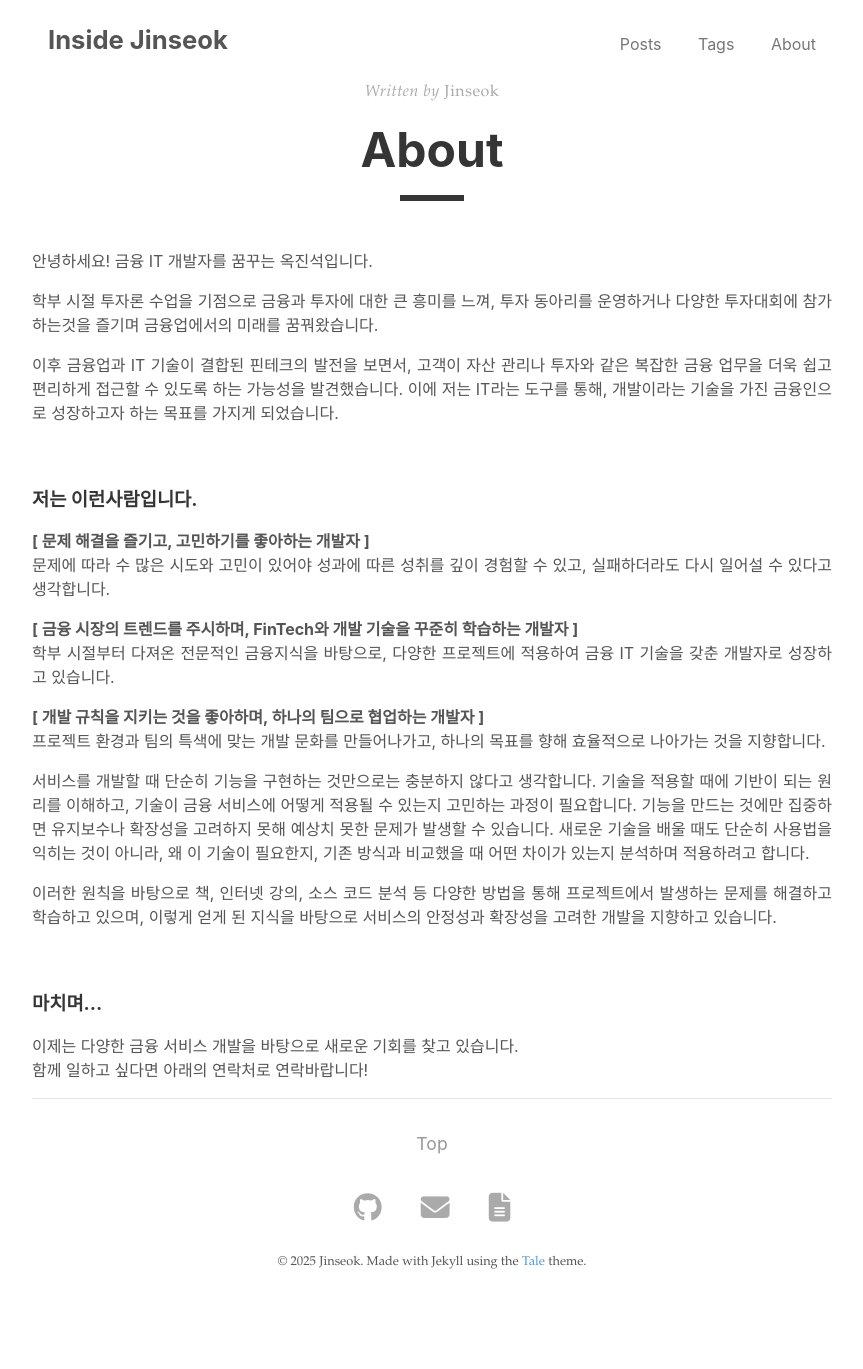
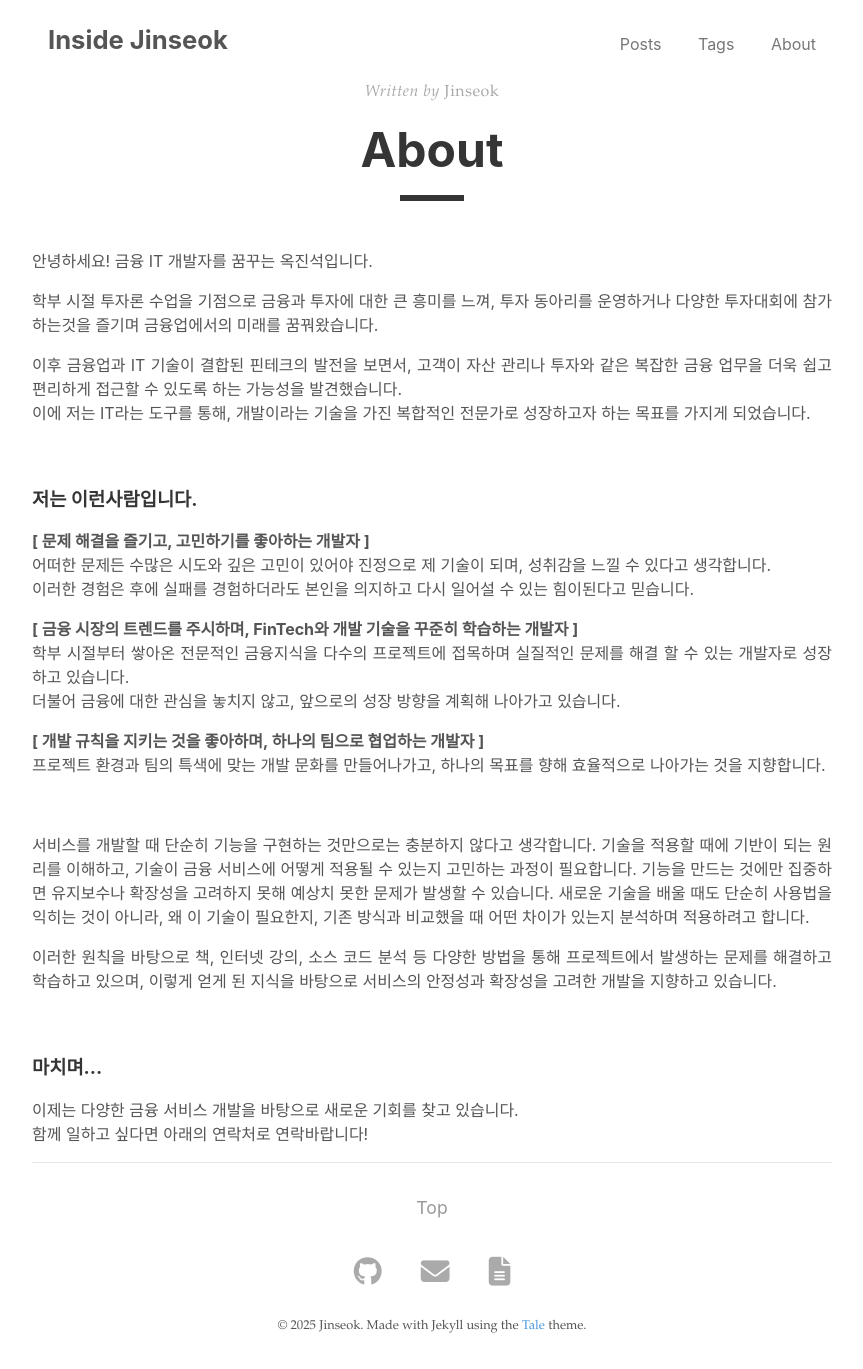
Before and after one commit to JJOK97/JJOK97.github.io, a Jekyll site: the page built from _pages/about.md, in a window 1280 px wide and 1369 px high. Shown: the whole window, without its empty margins (208-1071 px from the left). Built offline with Jekyll 4.4.1, drawn with Linux system fonts in a browser that asks for light colours.

Commit message:
update: about me

```diff
--- a/_pages/about.md
+++ b/_pages/about.md
@@ -9,20 +9,25 @@ permalink: /about/
 
 학부 시절 투자론 수업을 기점으로 금융과 투자에 대한 큰 흥미를 느껴, 투자 동아리를 운영하거나 다양한 투자대회에 참가하는것을 즐기며 금융업에서의 미래를 꿈꿔왔습니다.
 
-이후 금융업과 IT 기술이 결합된 핀테크의 발전을 보면서, 고객이 자산 관리나 투자와 같은 복잡한 금융 업무을 더욱 쉽고 편리하게 접근할 수 있도록 하는 가능성을 발견했습니다. 이에 저는 IT라는 도구를 통해, 개발이라는 기술을 가진 금융인으로 성장하고자 하는 목표를 가지게 되었습니다.
+이후 금융업과 IT 기술이 결합된 핀테크의 발전을 보면서, 고객이 자산 관리나 투자와 같은 복잡한 금융 업무을 더욱 쉽고 편리하게 접근할 수 있도록 하는 가능성을 발견했습니다.
+이에 저는 IT라는 도구를 통해, 개발이라는 기술을 가진 복합적인 전문가로 성장하고자 하는 목표를 가지게 되었습니다.
 
 <br>
 
 ### 저는 이런사람입니다.
 
 **[ 문제 해결을 즐기고, 고민하기를 좋아하는 개발자 ]**
-문제에 따라 수 많은 시도와 고민이 있어야 성과에 따른 성취를 깊이 경험할 수 있고, 실패하더라도 다시 일어설 수 있다고 생각합니다.
+어떠한 문제든 수많은 시도와 깊은 고민이 있어야 진정으로 제 기술이 되며, 성취감을 느낄 수 있다고 생각합니다.
+이러한 경험은 후에 실패를 경험하더라도 본인을 의지하고 다시 일어설 수 있는 힘이된다고 믿습니다.
 
 **[ 금융 시장의 트렌드를 주시하며, FinTech와 개발 기술을 꾸준히 학습하는 개발자 ]**
-학부 시절부터 다져온 전문적인 금융지식을 바탕으로, 다양한 프로젝트에 적용하여 금융 IT 기술을 갖춘 개발자로 성장하고 있습니다.
+학부 시절부터 쌓아온 전문적인 금융지식을 다수의 프로젝트에 접목하며 실질적인 문제를 해결 할 수 있는 개발자로 성장하고 있습니다.
+더불어 금융에 대한 관심을 놓치지 않고, 앞으로의 성장 방향을 계획해 나아가고 있습니다.
 
 **[ 개발 규칙을 지키는 것을 좋아하며, 하나의 팀으로 협업하는 개발자 ]**
 프로젝트 환경과 팀의 특색에 맞는 개발 문화를 만들어나가고, 하나의 목표를 향해 효율적으로 나아가는 것을 지향합니다.
+
+<br>
 
 서비스를 개발할 때 단순히 기능을 구현하는 것만으로는 충분하지 않다고 생각합니다. 기술을 적용할 때에 기반이 되는 원리를 이해하고, 기술이 금융 서비스에 어떻게 적용될 수 있는지 고민하는 과정이 필요합니다. 기능을 만드는 것에만 집중하면 유지보수나 확장성을 고려하지 못해 예상치 못한 문제가 발생할 수 있습니다. 새로운 기술을 배울 때도 단순히 사용법을 익히는 것이 아니라, 왜 이 기술이 필요한지, 기존 방식과 비교했을 때 어떤 차이가 있는지 분석하며 적용하려고 합니다.
 
```
